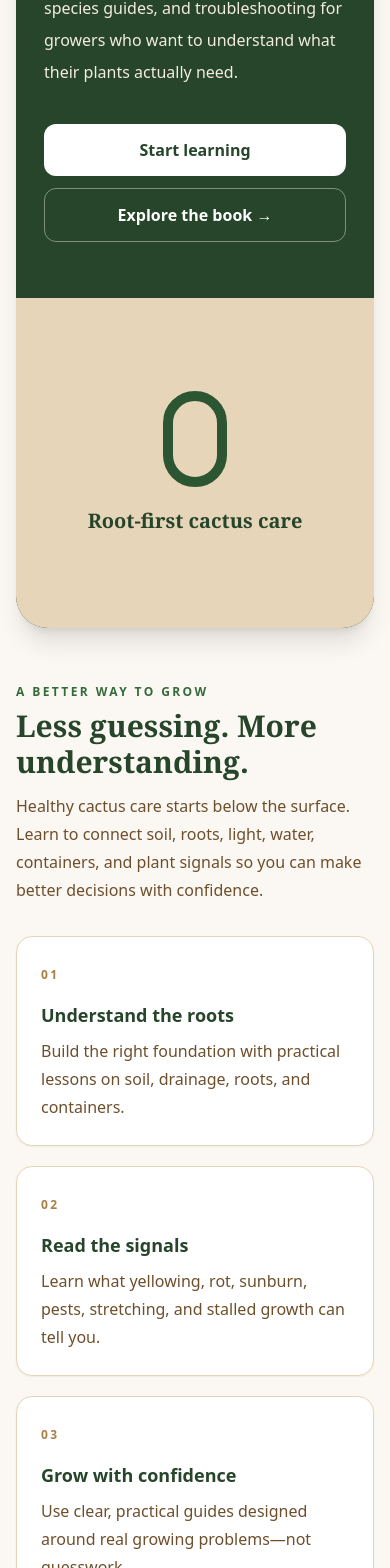
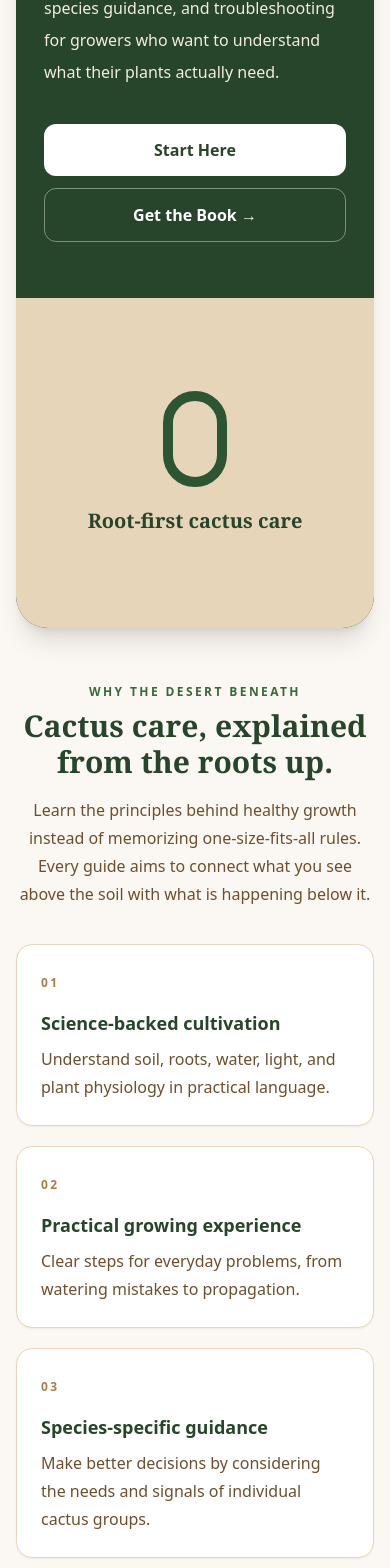
Before and after one commit to valdo-tech-pro/desert-beneath, a Next.js app: page / in a window 390 px wide. Shown: the part 378-1946 px from the top of the page. Built offline with nearby package versions, Linux system fonts and the light colour scheme; no server answers; the database is empty.

Commit message:
Build complete cactus care homepage structure

```diff
--- a/app/page.tsx
+++ b/app/page.tsx
@@ -8,44 +8,19 @@ export const revalidate = 0
 function PostCard({ post, featured = false }: { post: Post; featured?: boolean }) {
   return (
     <Link href={`/post/${post.slug}`} className="group block h-full">
-      <article
-        className={`h-full overflow-hidden rounded-2xl border border-sand-200 bg-white shadow-sm transition duration-300 hover:-translate-y-1 hover:shadow-xl ${
-          featured ? 'md:grid md:grid-cols-2' : ''
-        }`}
-      >
+      <article className={`h-full overflow-hidden rounded-2xl border border-sand-200 bg-white shadow-sm transition duration-300 hover:-translate-y-1 hover:shadow-xl ${featured ? 'md:grid md:grid-cols-2' : ''}`}>
         {post.cover_image && (
-          <div
-            className={`${featured ? 'md:min-h-[340px]' : 'h-56'} overflow-hidden bg-sand-100`}
-          >
+          <div className={`${featured ? 'md:min-h-[340px]' : 'h-52'} overflow-hidden bg-sand-100`}>
             {/* eslint-disable-next-line @next/next/no-img-element */}
-            <img
-              src={post.cover_image}
-              alt={post.title}
-              loading={featured ? 'eager' : 'lazy'}
-              className="h-full w-full object-cover transition duration-700 group-hover:scale-105"
-            />
+            <img src={post.cover_image} alt={post.title} loading={featured ? 'eager' : 'lazy'} className="h-full w-full object-cover transition duration-700 group-hover:scale-105" />
           </div>
         )}
         <div className="p-6 sm:p-7">
-          <p className="mb-3 text-[11px] font-bold uppercase tracking-[0.2em] text-cactus-600">
-            Cactus guide
-          </p>
-          <h3
-            className={`${featured ? 'text-2xl md:text-3xl' : 'text-xl'} font-serif font-bold leading-tight text-cactus-800 group-hover:text-cactus-600`}
-          >
-            {post.title}
-          </h3>
-          {post.excerpt && (
-            <p className="mt-3 leading-7 text-sand-700">{post.excerpt}</p>
-          )}
+          <p className="mb-3 text-[11px] font-bold uppercase tracking-[0.2em] text-cactus-600">Cactus guide</p>
+          <h3 className={`${featured ? 'text-2xl md:text-3xl' : 'text-xl'} font-serif font-bold leading-tight text-cactus-800 group-hover:text-cactus-600`}>{post.title}</h3>
+          {post.excerpt && <p className="mt-3 leading-7 text-sand-700">{post.excerpt}</p>}
           <div className="mt-6 flex items-center justify-between gap-4 text-sm text-sand-500">
-            <time dateTime={post.created_at}>
-              {new Date(post.created_at).toLocaleDateString('en-US', {
-                month: 'short',
-                day: 'numeric',
-                year: 'numeric',
-              })}
-            </time>
+            <time dateTime={post.created_at}>{new Date(post.created_at).toLocaleDateString('en-US', { month: 'short', day: 'numeric', year: 'numeric' })}</time>
             <span className="font-semibold text-cactus-700">Read guide →</span>
           </div>
         </div>
@@ -54,27 +29,32 @@ function PostCard({ post, featured = false }: { post: Post; featured?: boolean }
   )
 }
 
+function TopicCard({ title, text, href }: { title: string; text: string; href: string }) {
+  return (
+    <Link href={href} className="group rounded-2xl border border-sand-200 bg-white p-6 shadow-sm transition hover:-translate-y-0.5 hover:border-cactus-200 hover:shadow-md">
+      <h3 className="font-serif text-xl font-bold text-cactus-800 group-hover:text-cactus-600">{title}</h3>
+      <p className="mt-2 text-sm leading-6 text-sand-700">{text}</p>
+      <span className="mt-4 inline-block text-sm font-bold text-cactus-700">Explore →</span>
+    </Link>
+  )
+}
+
 export default async function HomePage() {
   const supabase = createClient()
+  const { data: posts } = await supabase.from('posts').select('*').eq('published', true).order('created_at', { ascending: false })
+  const allPosts = (posts as Post[]) || []
 
-  const { data: posts } = await supabase
-    .from('posts')
-    .select('*')
-    .eq('published', true)
-    .order('created_at', { ascending: false })
-
-  const allPosts = (posts as Post[]) || []
   const featured = allPosts[0]
   const latest = allPosts.slice(1, 7)
+  const textFor = (post: Post) => `${post.title} ${post.excerpt || ''}`.toLowerCase()
+  const pick = (terms: string[], limit: number) => allPosts.filter((post) => terms.some((term) => textFor(post).includes(term))).slice(0, limit)
 
-  const keywords = ['beginner', 'watering', 'soil', 'root rot', 'sunburn', 'propagation']
-  const startHere = allPosts
-    .filter((post) =>
-      keywords.some((keyword) =>
-        `${post.title} ${post.excerpt || ''}`.toLowerCase().includes(keyword)
-      )
-    )
-    .slice(0, 6)
+  const startHere = pick(['beginner', 'watering', 'soil', 'root rot', 'sunburn', 'propagation'], 5)
+  const popular = allPosts.slice(0, 8)
+  const problems = pick(['yellow', 'brown', 'soft', 'rot', 'wrink', 'pest', 'flower', 'not growing', 'stretch'], 6)
+  const soilPosts = pick(['soil', 'mix', 'substrate', 'drainage', 'potting'], 4)
+  const propagationPosts = pick(['propagation', 'cutting', 'offset', 'seed', 'root'], 4)
+  const speciesPosts = pick(['mammillaria', 'astrophytum', 'echinocactus', 'gymnocalycium', 'ferocactus', 'opuntia', 'aloe'], 6)
 
   const jsonLd = {
     '@context': 'https://schema.org',
@@ -86,86 +66,50 @@ export default async function HomePage() {
 
   return (
     <div className="pb-4">
-      <script
-        type="application/ld+json"
-        dangerouslySetInnerHTML={{ __html: JSON.stringify(jsonLd) }}
-      />
+      <script type="application/ld+json" dangerouslySetInnerHTML={{ __html: JSON.stringify(jsonLd) }} />
 
-      {/* Premium hero */}
       <section className="relative overflow-hidden rounded-[2rem] bg-cactus-800 shadow-xl">
         <div className="grid lg:grid-cols-[1.05fr_.95fr]">
           <div className="relative z-10 px-7 py-14 text-white sm:px-10 sm:py-16 lg:px-12 lg:py-20">
-            <p className="mb-5 text-xs font-bold uppercase tracking-[0.28em] text-sand-100">
-              The Desert Beneath
-            </p>
-            <h1 className="max-w-2xl font-serif text-4xl font-bold leading-[1.08] sm:text-5xl lg:text-6xl">
-              Grow healthier cacti from the roots up.
-            </h1>
-            <p className="mt-6 max-w-xl text-base leading-8 text-sand-100 sm:text-lg">
-              Practical cactus care, soil science, species guides, and troubleshooting for growers who want to understand what their plants actually need.
-            </p>
+            <p className="mb-5 text-xs font-bold uppercase tracking-[0.28em] text-sand-100">The Desert Beneath</p>
+            <h1 className="max-w-2xl font-serif text-4xl font-bold leading-[1.08] sm:text-5xl lg:text-6xl">Grow Healthier Cacti From the Roots Up</h1>
+            <p className="mt-6 max-w-xl text-base leading-8 text-sand-100 sm:text-lg">Practical cactus care, soil science, species guidance, and troubleshooting for growers who want to understand what their plants actually need.</p>
             <div className="mt-9 flex flex-col gap-3 sm:flex-row">
-              <Link
-                href="#start-here"
-                className="rounded-xl bg-white px-6 py-3.5 text-center font-bold text-cactus-800 transition hover:bg-sand-100"
-              >
-                Start learning
-              </Link>
-              <Link
-                href="/book"
-                className="rounded-xl border border-white/40 px-6 py-3.5 text-center font-bold text-white transition hover:bg-white/10"
-              >
-                Explore the book →
-              </Link>
+              <Link href="#start-here" className="rounded-xl bg-white px-6 py-3.5 text-center font-bold text-cactus-800 transition hover:bg-sand-100">Start Here</Link>
+              <Link href="/book" className="rounded-xl border border-white/40 px-6 py-3.5 text-center font-bold text-white transition hover:bg-white/10">Get the Book →</Link>
             </div>
           </div>
-
           <div className="relative min-h-[330px] overflow-hidden bg-sand-200 lg:min-h-full">
             {featured?.cover_image ? (
               <>
                 {/* eslint-disable-next-line @next/next/no-img-element */}
-                <img
-                  src={featured.cover_image}
-                  alt=""
-                  className="absolute inset-0 h-full w-full object-cover"
-                  loading="eager"
-                />
+                <img src={featured.cover_image} alt="" className="absolute inset-0 h-full w-full object-cover" loading="eager" />
                 <div className="absolute inset-0 bg-gradient-to-t from-cactus-950/50 via-transparent to-transparent" />
                 <div className="absolute bottom-6 left-6 right-6 rounded-2xl border border-white/20 bg-black/20 p-4 text-white backdrop-blur-sm sm:left-8 sm:right-8">
-                  <p className="text-[10px] font-bold uppercase tracking-[0.2em] text-sand-100">
-                    Featured from the journal
-                  </p>
+                  <p className="text-[10px] font-bold uppercase tracking-[0.2em] text-sand-100">Featured guide</p>
                   <p className="mt-1 font-serif text-lg font-bold">{featured.title}</p>
                 </div>
               </>
             ) : (
               <div className="flex h-full min-h-[330px] items-center justify-center bg-sand-200 p-10 text-center text-cactus-800">
-                <div>
-                  <div className="mx-auto mb-5 h-24 w-16 rounded-full border-[10px] border-cactus-700" />
-                  <p className="font-serif text-xl font-bold">Root-first cactus care</p>
-                </div>
+                <div><div className="mx-auto mb-5 h-24 w-16 rounded-full border-[10px] border-cactus-700" /><p className="font-serif text-xl font-bold">Root-first cactus care</p></div>
               </div>
             )}
           </div>
         </div>
       </section>
 
-      {/* Brand promise */}
       <section className="py-14 sm:py-16">
-        <div className="mb-8 max-w-2xl">
-          <p className="text-xs font-bold uppercase tracking-[0.2em] text-cactus-600">A better way to grow</p>
-          <h2 className="mt-2 font-serif text-3xl font-bold text-cactus-800 sm:text-4xl">
-            Less guessing. More understanding.
-          </h2>
-          <p className="mt-3 leading-7 text-sand-700">
-            Healthy cactus care starts below the surface. Learn to connect soil, roots, light, water, containers, and plant signals so you can make better decisions with confidence.
-          </p>
+        <div className="mx-auto max-w-3xl text-center">
+          <p className="text-xs font-bold uppercase tracking-[0.2em] text-cactus-600">Why The Desert Beneath</p>
+          <h2 className="mt-2 font-serif text-3xl font-bold text-cactus-800 sm:text-4xl">Cactus care, explained from the roots up.</h2>
+          <p className="mt-4 leading-7 text-sand-700">Learn the principles behind healthy growth instead of memorizing one-size-fits-all rules. Every guide aims to connect what you see above the soil with what is happening below it.</p>
         </div>
-        <div className="grid gap-5 md:grid-cols-3">
+        <div className="mt-9 grid gap-5 md:grid-cols-3">
           {[
-            ['01', 'Understand the roots', 'Build the right foundation with practical lessons on soil, drainage, roots, and containers.'],
-            ['02', 'Read the signals', 'Learn what yellowing, rot, sunburn, pests, stretching, and stalled growth can tell you.'],
-            ['03', 'Grow with confidence', 'Use clear, practical guides designed around real growing problems—not guesswork.'],
+            ['01', 'Science-backed cultivation', 'Understand soil, roots, water, light, and plant physiology in practical language.'],
+            ['02', 'Practical growing experience', 'Clear steps for everyday problems, from watering mistakes to propagation.'],
+            ['03', 'Species-specific guidance', 'Make better decisions by considering the needs and signals of individual cactus groups.'],
           ].map(([number, title, text]) => (
             <div key={number} className="rounded-2xl border border-sand-200 bg-white p-6 shadow-sm">
               <span className="text-xs font-bold tracking-[0.2em] text-sand-500">{number}</span>
@@ -176,68 +120,80 @@ export default async function HomePage() {
         </div>
       </section>
 
-      {/* Start here */}
-      <section id="start-here" className="scroll-mt-24 py-4 sm:py-8">
+      <section id="start-here" className="scroll-mt-24 py-8 sm:py-12">
         <div className="mb-8 flex flex-col justify-between gap-3 sm:flex-row sm:items-end">
-          <div>
-            <p className="text-xs font-bold uppercase tracking-[0.2em] text-cactus-600">New to cactus care?</p>
-            <h2 className="mt-2 font-serif text-3xl font-bold text-cactus-800 sm:text-4xl">Start with the essentials</h2>
-          </div>
+          <div><p className="text-xs font-bold uppercase tracking-[0.2em] text-cactus-600">Start Here</p><h2 className="mt-2 font-serif text-3xl font-bold text-cactus-800 sm:text-4xl">5 essential cactus guides</h2></div>
           <p className="max-w-sm text-sm leading-6 text-sand-500 sm:text-right">Build a strong foundation before you worry about the details.</p>
         </div>
-        {startHere.length > 0 ? (
-          <div className="grid gap-5 sm:grid-cols-2 lg:grid-cols-3">
-            {startHere.map((post) => <PostCard key={post.id} post={post} />)}
-          </div>
-        ) : (
-          <p className="rounded-2xl border border-sand-200 bg-white p-6 text-sand-700">New beginner guides are coming soon.</p>
-        )}
+        {startHere.length ? <div className="grid gap-5 sm:grid-cols-2 lg:grid-cols-3">{startHere.map((post) => <PostCard key={post.id} post={post} />)}</div> : <p className="rounded-2xl border border-sand-200 bg-white p-6 text-sand-700">Beginner guides are being added soon.</p>}
       </section>
 
-      {/* Featured article */}
-      {featured && (
-        <section className="py-16 sm:py-20">
-          <div className="mb-8 flex items-end justify-between gap-4">
-            <div>
-              <p className="text-xs font-bold uppercase tracking-[0.2em] text-cactus-600">Featured guide</p>
-              <h2 className="mt-2 font-serif text-3xl font-bold text-cactus-800 sm:text-4xl">Worth a closer look</h2>
-            </div>
+      <section id="problems" className="scroll-mt-24 py-16 sm:py-20">
+        <div className="rounded-[2rem] bg-[#efe6da] p-7 sm:p-10">
+          <div className="max-w-2xl"><p className="text-xs font-bold uppercase tracking-[0.2em] text-cactus-600">Diagnose Your Cactus</p><h2 className="mt-2 font-serif text-3xl font-bold text-cactus-800 sm:text-4xl">What is your cactus trying to tell you?</h2><p className="mt-3 leading-7 text-sand-700">Yellow? Brown? Soft? Wrinkled? Not flowering? Not growing? Start with the visible symptom, then work backward to the likely cause.</p></div>
+          <div className="mt-8 grid grid-cols-2 gap-3 sm:grid-cols-3">
+            {['Yellow leaves or tissue', 'Brown spots', 'Soft or collapsing', 'Wrinkled or shriveled', 'Not flowering', 'Not growing'].map((label) => <Link key={label} href="#popular-guides" className="rounded-xl bg-white p-4 text-sm font-bold text-cactus-800 shadow-sm transition hover:-translate-y-0.5 hover:shadow-md">{label}<span className="ml-1 text-cactus-600">→</span></Link>)}
           </div>
-          <PostCard post={featured} featured />
-        </section>
-      )}
-
-      {/* Latest */}
-      <section className="py-4 sm:py-8">
-        <div className="mb-8">
-          <p className="text-xs font-bold uppercase tracking-[0.2em] text-cactus-600">From the journal</p>
-          <h2 className="mt-2 font-serif text-3xl font-bold text-cactus-800 sm:text-4xl">Latest cactus guides</h2>
+          {problems.length > 0 && <div className="mt-8 grid gap-5 md:grid-cols-3">{problems.slice(0, 3).map((post) => <PostCard key={post.id} post={post} />)}</div>}
         </div>
-        {latest.length > 0 && (
-          <div className="grid gap-5 sm:grid-cols-2 lg:grid-cols-3">
-            {latest.map((post) => <PostCard key={post.id} post={post} />)}
-          </div>
-        )}
       </section>
 
-      {/* Book conversion section */}
-      <section className="relative my-16 overflow-hidden rounded-[2rem] bg-sand-100 px-7 py-12 sm:px-10 sm:py-14">
-        <div className="absolute -right-20 -top-24 h-64 w-64 rounded-full border-[40px] border-cactus-800/5" />
-        <div className="relative grid items-center gap-8 md:grid-cols-[1fr_auto]">
-          <div className="max-w-2xl">
-            <p className="text-xs font-bold uppercase tracking-[0.2em] text-cactus-600">Go deeper</p>
-            <h2 className="mt-2 font-serif text-3xl font-bold text-cactus-800 sm:text-4xl">The Desert Beneath book</h2>
-            <p className="mt-4 leading-7 text-sand-700">
-              A practical guide to cactus cultivation, soil science, watering, propagation, troubleshooting, and growing healthy desert plants with intention.
-            </p>
+      <section id="popular-guides" className="scroll-mt-24 py-8 sm:py-12">
+        <div className="mb-8"><p className="text-xs font-bold uppercase tracking-[0.2em] text-cactus-600">Popular Guides</p><h2 className="mt-2 font-serif text-3xl font-bold text-cactus-800 sm:text-4xl">Practical answers for real growing problems</h2></div>
+        {popular.length ? <div className="grid gap-5 sm:grid-cols-2 lg:grid-cols-4">{popular.map((post) => <PostCard key={post.id} post={post} />)}</div> : <p className="rounded-2xl border border-sand-200 bg-white p-6 text-sand-700">More guides are coming soon.</p>}
+      </section>
+
+      <section id="soil" className="scroll-mt-24 py-16 sm:py-20">
+        <div className="grid gap-8 lg:grid-cols-[.8fr_1.2fr] lg:items-start">
+          <div><p className="text-xs font-bold uppercase tracking-[0.2em] text-cactus-600">Complete Cactus Care</p><h2 className="mt-2 font-serif text-3xl font-bold text-cactus-800 sm:text-4xl">Build the right care routine.</h2><p className="mt-4 leading-7 text-sand-700">Soil, water, light, pots, and feeding work together. Learn the system rather than chasing isolated tips.</p></div>
+          <div className="grid gap-4 sm:grid-cols-2">
+            <TopicCard title="Soil" text="Drainage, texture, mineral content, and choosing a practical mix." href="#soil" />
+            <TopicCard title="Water" text="Know when to water, how deeply, and when to wait." href="#popular-guides" />
+            <TopicCard title="Light" text="Give your cactus enough light without creating avoidable stress." href="#popular-guides" />
+            <TopicCard title="Pots & Feeding" text="Choose containers and nutrients that support healthy roots." href="#popular-guides" />
           </div>
-          <Link
-            href="/book"
-            className="rounded-xl bg-cactus-700 px-7 py-4 text-center font-bold text-white shadow-sm transition hover:bg-cactus-800"
-          >
-            Explore the book →
-          </Link>
         </div>
+        {soilPosts.length > 0 && <div className="mt-9 grid gap-5 md:grid-cols-2 lg:grid-cols-4">{soilPosts.map((post) => <PostCard key={post.id} post={post} />)}</div>}
+      </section>
+
+      <section id="propagation" className="scroll-mt-24 py-8 sm:py-12">
+        <div className="grid gap-8 rounded-[2rem] border border-sand-200 bg-white p-7 shadow-sm sm:p-10 lg:grid-cols-[.8fr_1.2fr]">
+          <div><p className="text-xs font-bold uppercase tracking-[0.2em] text-cactus-600">Propagation</p><h2 className="mt-2 font-serif text-3xl font-bold text-cactus-800">Make more plants with confidence.</h2><p className="mt-4 leading-7 text-sand-700">Explore cuttings, offsets, seeds, rooting, and the conditions that help new growth establish safely.</p></div>
+          {propagationPosts.length ? <div className="grid gap-4 sm:grid-cols-2">{propagationPosts.map((post) => <PostCard key={post.id} post={post} />)}</div> : <p className="rounded-xl bg-sand-100 p-6 text-sand-700">Propagation guides are coming soon.</p>}
+        </div>
+      </section>
+
+      <section id="species" className="scroll-mt-24 py-16 sm:py-20">
+        <div className="mb-8 max-w-2xl"><p className="text-xs font-bold uppercase tracking-[0.2em] text-cactus-600">Species Library</p><h2 className="mt-2 font-serif text-3xl font-bold text-cactus-800 sm:text-4xl">Learn your cactus by name.</h2><p className="mt-3 leading-7 text-sand-700">Species-level care matters. We are building a growing reference library for common and fascinating cactus groups.</p></div>
+        <div className="grid gap-4 sm:grid-cols-2 lg:grid-cols-4">
+          {['Mammillaria', 'Astrophytum', 'Echinocactus', 'Ferocactus', 'Gymnocalycium', 'Opuntia', 'Echinopsis', 'More species →'].map((species) => <div key={species} className="rounded-2xl border border-sand-200 bg-white p-5 shadow-sm"><h3 className="font-serif text-lg font-bold text-cactus-800">{species}</h3><p className="mt-1 text-sm text-sand-600">Care reference coming soon.</p></div>)}
+        </div>
+        {speciesPosts.length > 0 && <div className="mt-9 grid gap-5 sm:grid-cols-2 lg:grid-cols-3">{speciesPosts.map((post) => <PostCard key={post.id} post={post} />)}</div>}
+      </section>
+
+      <section id="latest" className="scroll-mt-24 py-8 sm:py-12">
+        <div className="mb-8"><p className="text-xs font-bold uppercase tracking-[0.2em] text-cactus-600">Latest Articles</p><h2 className="mt-2 font-serif text-3xl font-bold text-cactus-800 sm:text-4xl">Fresh from the journal</h2></div>
+        {latest.length ? <div className="grid gap-5 sm:grid-cols-2 lg:grid-cols-3">{latest.map((post) => <PostCard key={post.id} post={post} />)}</div> : <p className="rounded-2xl border border-sand-200 bg-white p-6 text-sand-700">New articles are coming soon.</p>}
+      </section>
+
+      <section className="my-16 overflow-hidden rounded-[2rem] bg-cactus-800 text-white shadow-xl sm:my-20">
+        <div className="grid md:grid-cols-[.9fr_1.1fr]">
+          <div className="flex min-h-[300px] items-center justify-center bg-cactus-900 p-8">
+            <div className="text-center"><div className="mx-auto mb-5 flex h-44 w-32 items-end justify-center rounded-xl border border-white/20 bg-sand-100/10 p-4"><span className="text-7xl">🌵</span></div><p className="text-xs font-bold uppercase tracking-[0.2em] text-sand-100">The practical guide</p></div>
+          </div>
+          <div className="p-8 sm:p-10 lg:p-12"><p className="text-xs font-bold uppercase tracking-[0.2em] text-sand-100">The Book</p><h2 className="mt-2 font-serif text-3xl font-bold sm:text-4xl">The Desert Beneath</h2><p className="mt-4 max-w-xl leading-7 text-sand-100">Go deeper into cactus cultivation, soil science, watering, propagation, troubleshooting, and the principles that help desert plants thrive.</p><div className="mt-7 grid gap-3 sm:grid-cols-3"><div className="rounded-xl bg-white/10 p-4"><p className="font-bold">Build better soil</p></div><div className="rounded-xl bg-white/10 p-4"><p className="font-bold">Water with confidence</p></div><div className="rounded-xl bg-white/10 p-4"><p className="font-bold">Diagnose problems early</p></div></div><div className="mt-8 flex flex-col gap-3 sm:flex-row sm:items-center"><span className="font-serif text-3xl font-bold">$7.99</span><Link href="/book" className="rounded-xl bg-white px-6 py-3.5 text-center font-bold text-cactus-800 transition hover:bg-sand-100">Buy Now →</Link></div><Link href="/book" className="mt-5 inline-block text-sm font-semibold text-sand-100 underline underline-offset-4">Preview the book</Link></div>
+        </div>
+      </section>
+
+      <section id="free-guide" className="scroll-mt-24 rounded-[2rem] border border-cactus-200 bg-sand-100 p-7 text-center sm:p-10">
+        <p className="text-xs font-bold uppercase tracking-[0.2em] text-cactus-600">Free Guide</p>
+        <h2 className="mt-2 font-serif text-3xl font-bold text-cactus-800">7 Cactus Mistakes That Kill Plants</h2>
+        <p className="mx-auto mt-3 max-w-2xl leading-7 text-sand-700">Get the practical checklist that helps you spot the most common care mistakes before they become expensive problems.</p>
+        <Link href="#newsletter" className="mt-7 inline-flex rounded-xl bg-cactus-700 px-7 py-3.5 font-bold text-white shadow-sm transition hover:bg-cactus-800">Get the Free Guide →</Link>
+      </section>
+
+      <section id="about" className="scroll-mt-24 py-16 sm:py-20">
+        <div className="mx-auto max-w-3xl text-center"><p className="text-xs font-bold uppercase tracking-[0.2em] text-cactus-600">About the Author</p><h2 className="mt-2 font-serif text-3xl font-bold text-cactus-800 sm:text-4xl">Helping cactus growers understand what is happening beneath the surface.</h2><p className="mt-5 leading-8 text-sand-700">The Desert Beneath was created to make cactus cultivation clearer, more practical, and more thoughtful. The focus is simple: explain the why behind healthy growth so you can care for your plants with confidence.</p><Link href="/contact" className="mt-7 inline-flex rounded-xl border border-cactus-300 px-6 py-3 font-bold text-cactus-800 transition hover:bg-sand-100">Get in touch →</Link></div>
       </section>
     </div>
   )
```
